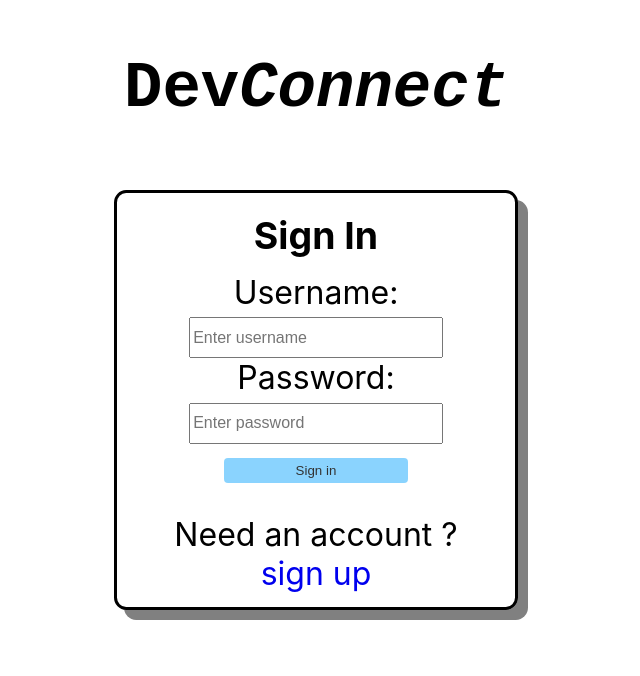
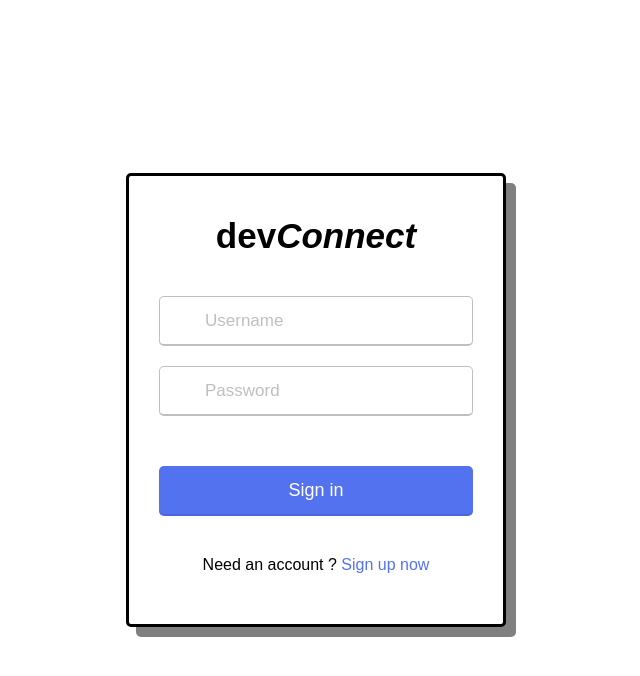
Before and after one commit to landonskinner/devconnect-app, a React (Create React App) app in the folder my-app-frontend/: page / in a window 1280 px wide. Shown: the top 676 px of the page, without its empty margins (324-964 px from the left). Built offline with nearby package versions, Linux system fonts and the light colour scheme; no server answers.

Commit message:
finshed registration and landing

```diff
--- a/my-app-frontend/src/components/LandingPage.js
+++ b/my-app-frontend/src/components/LandingPage.js
@@ -1,16 +1,17 @@
-import {useEffect, useState} from 'react'
+import {useState} from 'react'
 import {useHistory} from 'react-router-dom'
 import {Link} from 'react-router-dom'
+// import {FaUserNinja} from 'react-icons/fa'
+// import {VscError} from 'react-icons/vsc'
 
 function LandingPage({handleLogin}){
   const history = useHistory()
-  // const handleClick = () => history.push('/home')
-  const [userInfo, setUserInfo] = useState("")
+  // const [userInfo, setUserInfo] = useState("")
   const [loginData, setLoginData] = useState({
     username: "",
     password: ""
   })
-  const [isLoggedIn, setIsLoggedIn] = useState(false)
+  // const [isLoggedIn, setIsLoggedIn] = useState(false)
 
   const handleSubmit = (e) => {
     e.preventDefault()
@@ -36,26 +37,25 @@ function LandingPage({handleLogin}){
 
 
   return (
-    <>
-      <h2 className="page-title">Dev<em>Connect</em></h2>
-      <div className="form-container">
+    <div className="page-container">
+     <div className="form-container">
+      <header className="signin-title">dev<strong><em>Connect</em></strong></header>
         <form className="signin-register" onSubmit={handleSubmit}>
-          <h3 className="signin-title">Sign In</h3>
-          <div className="form-input">
-            <label htmlFor="username" required>Username:</label><br/>
-            <input type="text" id="username" className="login-details" value={loginData.username} placeholder="Enter username" onChange={(e) => handleChange(e)}/>
+          <div className="field username">
+            <div className="input-area">
+              <input type="text" id="username" className="login-details" value={loginData.username} placeholder="Username" onChange={(e) => handleChange(e)}/>
+            </div>
           </div>
-          <div className="form-input">
-            <label htmlFor="password" required>Password:</label><br/>
-            <input type="password" id="password" className="login-details" value={loginData.password} placeholder="Enter password" onChange={(e) => handleChange(e)}/>
+          <div className="field password">
+            <div className="input-area">
+              <input type="password" id="password" className="login-details" value={loginData.password} placeholder="Password" onChange={(e) => handleChange(e)}/>
+            </div>
           </div>
-            <button type="submit" className="submit">Sign in</button><br/>
-          <p className="link-text">
-            Need an account ? <Link className="reg-link" to="/register">sign up</Link>
-          </p>
+          <input type="submit" className="submit" value="Sign in"/>
         </form>
+        <div className="link-text"> Need an account ? <Link className="reg-link" to="/register">Sign up now</Link></div>
       </div>
-    </>
+    </div>
   )
 }
 
--- a/my-app-frontend/src/components/RegistrationPage.js
+++ b/my-app-frontend/src/components/RegistrationPage.js
@@ -31,36 +31,35 @@ function RegistrationPage({handleLogin}){
 }
 
   return(
-    <>
-      <h2 className="page-title">Dev<em>Connect</em></h2>
-      <div className="form-container">
+    <div className="page-container">
+     <div className="form-container">
+     <header className="signin-title">dev<strong><em>Connect</em></strong></header>
         <form className="signin-register" onSubmit={handleSubmit}>
-          <h3 className="signup-title">Sign up</h3>
-          <div className="form-input">
-            <label className="form-label" htmlFor="name">Name:</label><br/>
-            <input type="text" id="name" className="registration-details" value={newUser.name} onChange={(e) => handleChange(e)} placeholder="Name" />
+          <div className="field name">
+              <div className="input-area">
+                <input type="text" id="name" value={newUser.name} onChange={(e) => handleChange(e)} placeholder="Name" />
+              </div>
+            </div>
+            <div className="field username">
+              <div className="input-area">
+                <input type="text" id="username" value={newUser.username} onChange={(e) => handleChange(e)} placeholder="Username" />
+              </div>
+            </div>
+            <div className="field email">
+              <div className="input-area">
+                <input type="email" id="email" value={newUser.email} onChange={(e) => handleChange(e)} placeholder="Enter email" />
+              </div>
+            </div>
+            <div className="field password">
+              <div className="input-area">
+                <input type="password" id="password" value={newUser.password} onChange={(e) => handleChange(e)} placeholder="Enter password" />
+              </div>
           </div>
-          <div className="form-input">
-            <label className="form-label" htmlFor="user name">User name:</label><br/>
-            <input type="text" id="username" className="registration-details" value={newUser.username} onChange={(e) => handleChange(e)} placeholder="User name" />
-          </div>
-          <div className="form-input">
-            <label className="form-label" htmlFor="email">Email:</label><br/>
-            <input type="email" id="email" className="registration-details" value={newUser.email} onChange={(e) => handleChange(e)} placeholder="Enter email" />
-          </div>
-          <div className="form-input">
-            <label className="form-label" htmlFor="password">Password:</label><br/>
-            <input type="password" id="password" className="registration-details" value={newUser.password} onChange={(e) => handleChange(e)} placeholder="Enter password" />
-          </div>
-          {/* <Link to="/home"> */}
-            <button type="submit" className="submit">Register</button>
-          {/* </Link> */}
-          <p className="link-text">
-            Already registered ? <Link class="reg-link" to="/">sign in</Link>
-          </p>
-        </form>
+        <input type="submit" className="submit" value="Sign up"/>
+       </form>
+       <div className="link-text"> Already registered ? <Link class="reg-link" to="/">Sign in</Link> </div>
       </div>
-    </>
+    </div>
   )
 }
 
--- a/my-app-frontend/src/index.css
+++ b/my-app-frontend/src/index.css
@@ -15,78 +15,124 @@ code {
 /* Global */
 
 @import url('https://fonts.googleapis.com/css2?family=Inconsolata:wght@300&display=swap');
+@import url('https://fonts.googleapis.com/css2?family=Poppins:wght@400;500;600&display=swap');
+
+* {
+  margin: 0;
+  padding: 0;
+  box-sizing: border-box;
+  font-family: "Poppins", sans-serif;
+}
 
 /* Registration & Login */
 
-.form-container {
+.page-container {
+  width: 100%;
+  height: 100vh;
   display: flex;
+  align-items: center;
   justify-content: center;
-  align-items: center;
-  position: absolute;
-  right: 0;
-  left: 0;
-  top: 0;
-  bottom: 0;
-  height: 50%;
-  width: 30%;
-  margin: auto;
-  border-radius: 3%;
-  border: 3px solid black;
-  box-shadow: 10px 10px grey;
-  padding: 7px;
+  background: white;
 }
 
-.signin-register {
-  width: 80%;
-  text-align: center;
-  font-size: 2rem;
+::selection{
+  color: #fff;
+  background: #6dc9fe;
 }
 
-.form-label {
-  font-size: 100%;
-  padding: 2px;
+.form-container {
+  width: 380px;
+  padding: 40px 30px 50px 30px;
+  background: #fff;
+  border: 3px solid black;
+  border-radius: 5px;
+  text-align: center;
+  box-shadow: 10px 10px grey;
 }
 
-.signin-title {
-  margin-bottom: 15px;
+.form-container header{
+  font-size: 35px;
+  font-weight: 600;
 }
 
-.signup-title {
-  margin-bottom: 10px;
+.form-container form{
+  margin: 40px 0;
 }
 
-.login-details {
-  width: 80%;
-  height: 35px;
-  font-size: 1rem;
+form .field{
+  width: 100%;
+  margin-bottom: 20px;
 }
 
-.registration-details {
-  width: 80%;
-  height: 35px;
-  font-size: 50%;
+.input-area{
+  height: 50px;
+  width: 100%;
+  position: relative;
 }
 
-.submit {
-  width: 60%;
-  padding: 5px;
-  margin-top: 0%;
-  border-radius: 4px;
-  border-width: 0px;
-  cursor: pointer;
-  background-color: #6dc9fe;
-  color: black;
+form input{
+  width: 100%;
+  height: 100%;
   outline: none;
-  opacity: 80%;
+  padding: 0 45px;
+  font-size: 18px;
+  background: none;
+  caret-color: #5372F0;
+  border-radius: 5px;
+  border: 1px solid #bfbfbf;
+  border-bottom-width: 2px;
+  transition: all 0.2s ease;
 }
 
-.submit:hover {
-  background-color: black;
-  color: white;
+form .field input:focus,
+form .field.valid input {
+  border-color: #5372F0;
+}
+
+.field .input-area i{
+  position: absolute;
+  top: 50%;
+  font-size: 18px;
+  pointer-events: none;
+  transform: translateY(-50%);
+}
+
+form input:focus ~ .icon,
+form .field.valid .icon{
+  color: #5372F0;
+}
+
+form input::placeholder {
+  color: #bfbfbf;
+  font-size: 17px;
+}
+
+form .pass-txt {
+  text-align: left;
+  margin-top: -10px;
 }
 
 .reg-link {
+  color: #5372F0;
   text-decoration: none;
+}
+.reg-link:hover {
+  text-decoration: underline;
+}
+
+form input[type="submit"]{
+  height: 50px;
+  margin-top: 30px;
+  color: #fff;
+  padding: 0;
+  border: none;
+  background: #5372F0;
+  cursor: pointer;
+  border-bottom: 2px solid rgba(0,0,0,0.1);
+  transition: all 0.3s ease;
+}
+form input[type="submit"]:hover{
+  background: #2c52ed;
 }
 
 /* Home Page */
```
